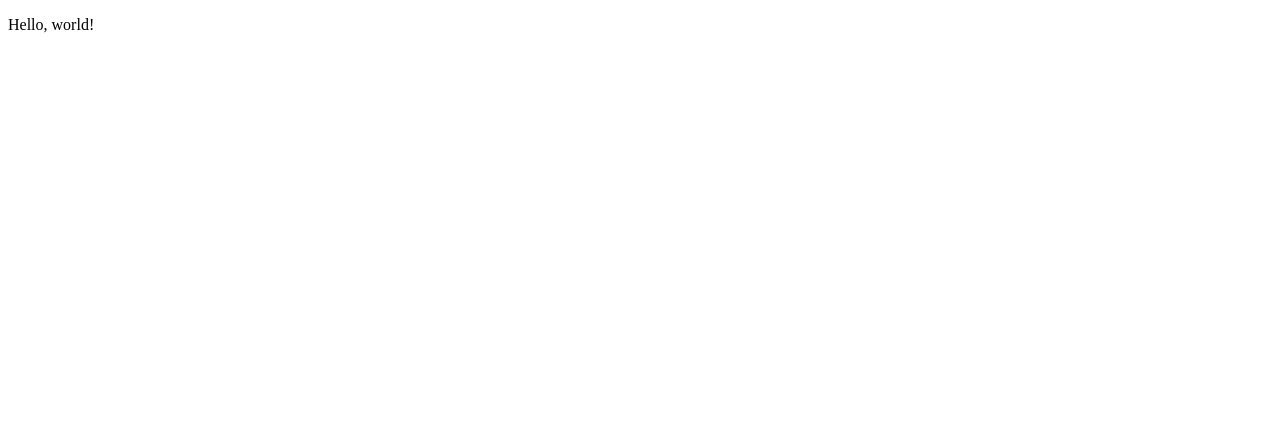
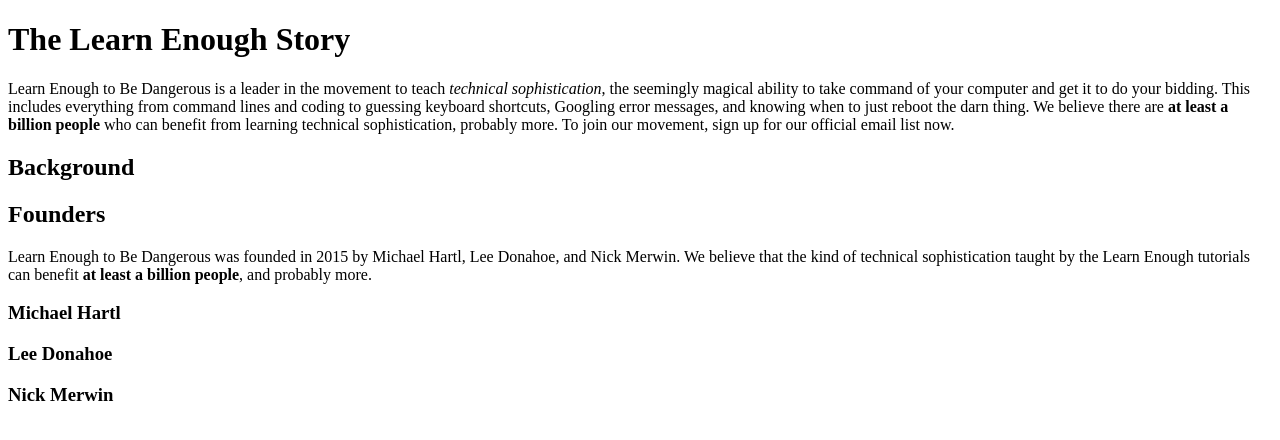
Before and after one commit to GeorgeBourke/sample_website, a plain HTML site: page index.html in a window 1280 px wide. Drawn offline with Linux system fonts and the light colour scheme.

Commit message:
Add paragraphs to index.html

```diff
--- a/index.html
+++ b/index.html
@@ -1,10 +1,38 @@
 <!DOCTYPE html>
 <html>
   <head>
-    <title>Page Title</title>
+    <title>Learn Enough to Be Dangerous</title>
     <meta charset="utf-8">
   </head>
   <body>
-    <p>Hello, world!</p>
+    <h1>The Learn Enough Story</h1>
+
+    <p>
+       Learn Enough to Be Dangerous is a leader in the movement to teach
+       <em>technical sophistication</em>, the seemingly magical ability to take
+       command of your computer and get it to do your bidding. This includes
+       everything from command lines and coding to guessing keyboard shortcuts,
+       Googling error messages, and knowing when to just reboot the darn thing.
+       We believe there are <strong>at least a billion people</strong> who can        benefit from learning technical sophistication, probably more. To join our
+       movement, sign up for our official email list now.
+    </p>
+
+    <h2>Background</h2>
+
+    <h2>Founders</h2>
+
+    <p>
+      Learn Enough to Be Dangerous was founded in 2015 by Michael Hartl, Lee
+      Donahoe, and Nick Merwin. We believe that the kind of technical
+      sophistication taught by the Learn Enough tutorials can benefit
+      <strong>at least a billion people</strong>, and probably more.
+    </p>
+
+    <h3>Michael Hartl</h3>
+
+    <h3>Lee Donahoe</h3>
+
+    <h3>Nick Merwin</h3>
+
   </body>
 </html>
```
